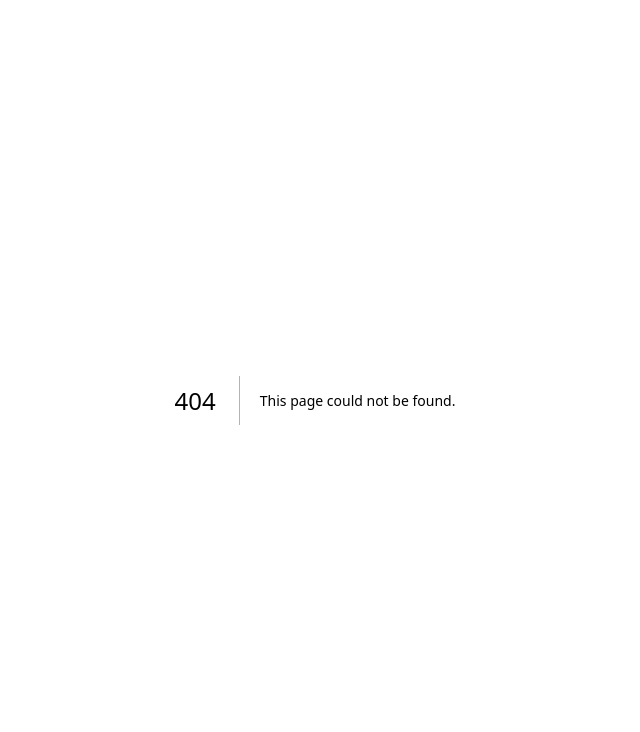
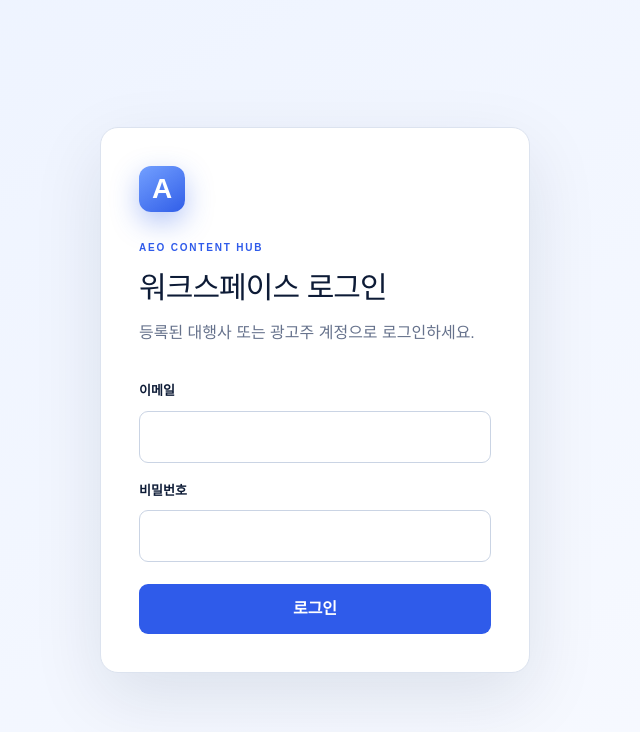
Before and after one commit to dlsfhd3199-maker/Autohub, a Next.js app: page /login in a window 1280 px wide. Before the commit this address had no page. Shown: the top 732 px of the page, without its empty margins (325-965 px from the left). Built offline with nearby package versions, Linux system fonts and the light colour scheme.

Commit message:
Add Supabase session authentication

```diff
--- a/src/app/globals.css
+++ b/src/app/globals.css
@@ -34,3 +34,16 @@ a { color: inherit; text-decoration: none; }
 .scope-card ul { margin: 0; padding-left: 20px; }
 @media (max-width: 900px) { .app-shell { grid-template-columns: 1fr; } .sidebar { position: static; min-height: auto; } .sidebar nav { grid-template-columns: repeat(2, minmax(0, 1fr)); } .phase-note { display: none; } .foundation-grid, .scope-card { grid-template-columns: 1fr; } }
 @media (max-width: 560px) { .topbar { padding: 18px; } .content-area { width: calc(100% - 32px); padding: 42px 0; } .sidebar nav { grid-template-columns: 1fr; } }
+
+.auth-page, .protected-page { min-height: 100vh; display: grid; place-items: center; padding: 24px; background: linear-gradient(145deg, #edf3ff, #f8faff); }
+.auth-card, .protected-page > * { width: min(100%, 430px); }
+.auth-card { padding: 38px; border: 1px solid var(--line); border-radius: 18px; background: white; box-shadow: 0 24px 70px rgb(13 27 54 / 10%); }
+.auth-card .brand-mark { margin-bottom: 28px; }
+.auth-card h1, .protected-page h1 { margin: 10px 0; font-size: 30px; letter-spacing: -.03em; }
+.auth-card > p:not(.eyebrow, .form-error), .protected-page > p { color: var(--muted); line-height: 1.6; }
+.auth-card form { margin-top: 28px; display: grid; gap: 10px; }
+.auth-card label { margin-top: 8px; font-size: 13px; font-weight: 700; }
+.auth-card input { width: 100%; padding: 13px 14px; border: 1px solid #cad4e4; border-radius: 9px; font: inherit; }
+.auth-card input:focus { outline: 3px solid rgb(47 91 234 / 18%); border-color: var(--cobalt); }
+.auth-card button, .protected-page button { margin-top: 12px; padding: 13px 18px; border: 0; border-radius: 9px; color: white; background: var(--cobalt); font: inherit; font-weight: 700; cursor: pointer; }
+.form-error { padding: 10px 12px; border-radius: 8px; color: #a12626; background: #fff0f0; font-size: 13px; }
--- /dev/null
+++ b/src/app/login/page.tsx
@@ -0,0 +1,28 @@
+import { signIn } from "@/modules/auth/actions";
+
+type LoginPageProps = {
+  searchParams: Promise<{ error?: string }>;
+};
+
+export default async function LoginPage({ searchParams }: LoginPageProps) {
+  const { error } = await searchParams;
+
+  return (
+    <main className="auth-page">
+      <section className="auth-card" aria-labelledby="login-title">
+        <div className="brand-mark" aria-hidden="true">A</div>
+        <p className="eyebrow">AEO CONTENT HUB</p>
+        <h1 id="login-title">워크스페이스 로그인</h1>
+        <p>등록된 대행사 또는 광고주 계정으로 로그인하세요.</p>
+        {error ? <p className="form-error" role="alert">로그인 정보를 확인해 주세요.</p> : null}
+        <form action={signIn}>
+          <label htmlFor="email">이메일</label>
+          <input id="email" name="email" type="email" autoComplete="email" required />
+          <label htmlFor="password">비밀번호</label>
+          <input id="password" name="password" type="password" autoComplete="current-password" minLength={8} required />
+          <button type="submit">로그인</button>
+        </form>
+      </section>
+    </main>
+  );
+}
--- /dev/null
+++ b/src/app/workspace/page.tsx
@@ -0,0 +1,15 @@
+import { signOut } from "@/modules/auth/actions";
+import { requireAuthenticatedUser } from "@/modules/auth/session";
+
+export default async function WorkspacePage() {
+  await requireAuthenticatedUser();
+
+  return (
+    <main className="protected-page">
+      <p className="eyebrow">PROTECTED WORKSPACE</p>
+      <h1>인증된 워크스페이스</h1>
+      <p>조직과 브랜드 범위는 체크포인트 2의 RLS 정책으로 제한됩니다.</p>
+      <form action={signOut}><button type="submit">로그아웃</button></form>
+    </main>
+  );
+}
--- a/src/lib/env.ts
+++ b/src/lib/env.ts
@@ -24,3 +24,12 @@ export function parsePublicEnv(input: Record<string, string | undefined>) {
 export function parseServerEnv(input: Record<string, string | undefined>) {
   return serverEnvSchema.parse(input);
 }
+
+export function getPublicEnv() {
+  return parsePublicEnv({
+    NEXT_PUBLIC_SUPABASE_URL: process.env.NEXT_PUBLIC_SUPABASE_URL,
+    NEXT_PUBLIC_SUPABASE_PUBLISHABLE_KEY:
+      process.env.NEXT_PUBLIC_SUPABASE_PUBLISHABLE_KEY,
+    NEXT_PUBLIC_APP_URL: process.env.NEXT_PUBLIC_APP_URL,
+  });
+}
--- /dev/null
+++ b/src/lib/supabase/client.ts
@@ -0,0 +1,14 @@
+"use client";
+
+import { createBrowserClient } from "@supabase/ssr";
+
+import { getPublicEnv } from "@/lib/env";
+
+export function createClient() {
+  const env = getPublicEnv();
+
+  return createBrowserClient(
+    env.NEXT_PUBLIC_SUPABASE_URL,
+    env.NEXT_PUBLIC_SUPABASE_PUBLISHABLE_KEY,
+  );
+}
--- /dev/null
+++ b/src/lib/supabase/proxy.ts
@@ -0,0 +1,38 @@
+import { createServerClient } from "@supabase/ssr";
+import { type NextRequest, NextResponse } from "next/server";
+
+import { getPublicEnv } from "@/lib/env";
+
+export async function updateSession(request: NextRequest) {
+  const env = getPublicEnv();
+  let response = NextResponse.next({ request });
+
+  const supabase = createServerClient(
+    env.NEXT_PUBLIC_SUPABASE_URL,
+    env.NEXT_PUBLIC_SUPABASE_PUBLISHABLE_KEY,
+    {
+      cookies: {
+        getAll: () => request.cookies.getAll(),
+        setAll(cookiesToSet) {
+          cookiesToSet.forEach(({ name, value }) => request.cookies.set(name, value));
+          response = NextResponse.next({ request });
+          cookiesToSet.forEach(({ name, value, options }) =>
+            response.cookies.set(name, value, options),
+          );
+        },
+      },
+    },
+  );
+
+  const { data } = await supabase.auth.getClaims();
+  const isProtectedRoute = request.nextUrl.pathname.startsWith("/workspace");
+
+  if (isProtectedRoute && !data?.claims) {
+    const loginUrl = request.nextUrl.clone();
+    loginUrl.pathname = "/login";
+    loginUrl.searchParams.set("next", request.nextUrl.pathname);
+    return NextResponse.redirect(loginUrl);
+  }
+
+  return response;
+}
--- /dev/null
+++ b/src/lib/supabase/server.ts
@@ -0,0 +1,30 @@
+import { createServerClient } from "@supabase/ssr";
+import { cookies } from "next/headers";
+
+import { getPublicEnv } from "@/lib/env";
+
+export async function createClient() {
+  const cookieStore = await cookies();
+  const env = getPublicEnv();
+
+  return createServerClient(
+    env.NEXT_PUBLIC_SUPABASE_URL,
+    env.NEXT_PUBLIC_SUPABASE_PUBLISHABLE_KEY,
+    {
+      cookies: {
+        getAll() {
+          return cookieStore.getAll();
+        },
+        setAll(cookiesToSet) {
+          try {
+            cookiesToSet.forEach(({ name, value, options }) =>
+              cookieStore.set(name, value, options),
+            );
+          } catch {
+            // Server Components cannot write cookies. The proxy refreshes them.
+          }
+        },
+      },
+    },
+  );
+}
--- /dev/null
+++ b/src/modules/auth/actions.ts
@@ -0,0 +1,32 @@
+"use server";
+
+import { redirect } from "next/navigation";
+import { z } from "zod";
+
+import { createClient } from "@/lib/supabase/server";
+
+const credentialsSchema = z.object({
+  email: z.email(),
+  password: z.string().min(8).max(200),
+});
+
+export async function signIn(formData: FormData) {
+  const parsed = credentialsSchema.safeParse({
+    email: formData.get("email"),
+    password: formData.get("password"),
+  });
+
+  if (!parsed.success) redirect("/login?error=invalid");
+
+  const supabase = await createClient();
+  const { error } = await supabase.auth.signInWithPassword(parsed.data);
+
+  if (error) redirect("/login?error=invalid");
+  redirect("/workspace");
+}
+
+export async function signOut() {
+  const supabase = await createClient();
+  await supabase.auth.signOut();
+  redirect("/login");
+}
--- /dev/null
+++ b/src/modules/auth/session.ts
@@ -0,0 +1,15 @@
+import { redirect } from "next/navigation";
+
+import { createClient } from "@/lib/supabase/server";
+
+export async function requireAuthenticatedUser() {
+  const supabase = await createClient();
+  const { data, error } = await supabase.auth.getClaims();
+
+  if (error || !data?.claims?.sub) redirect("/login");
+
+  return {
+    userId: data.claims.sub,
+    supabase,
+  };
+}
--- /dev/null
+++ b/src/proxy.ts
@@ -0,0 +1,11 @@
+import type { NextRequest } from "next/server";
+
+import { updateSession } from "@/lib/supabase/proxy";
+
+export async function proxy(request: NextRequest) {
+  return updateSession(request);
+}
+
+export const config = {
+  matcher: ["/workspace/:path*"],
+};
```
Also changed, not shown: 2 other files (tests, documents, lock files or other folders).
